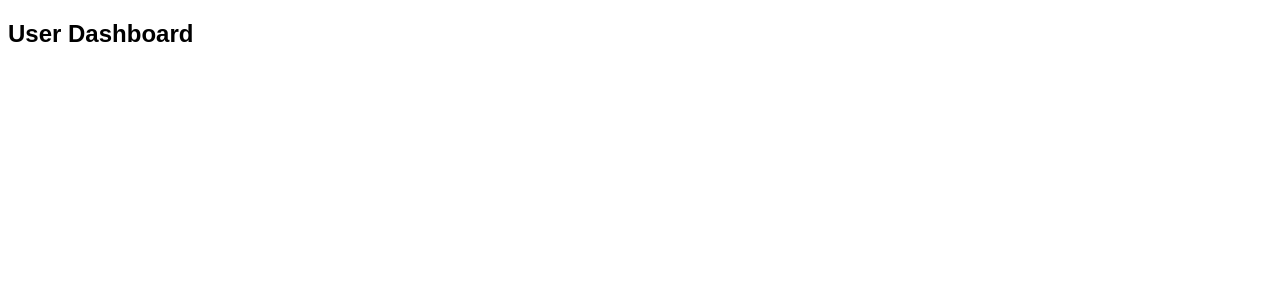
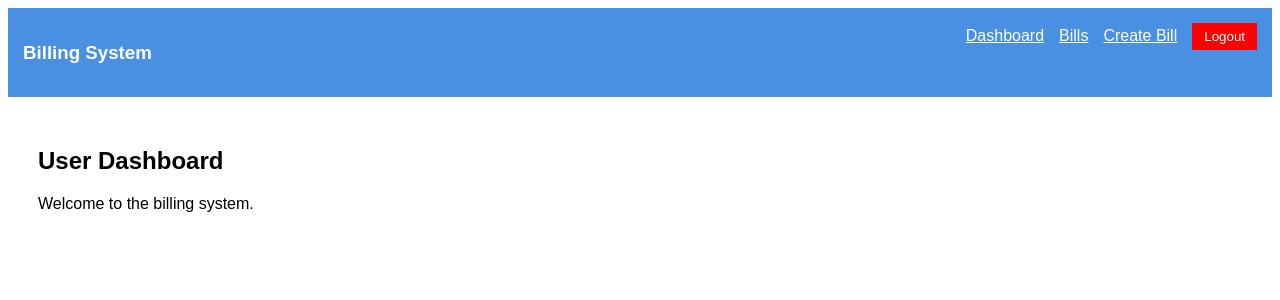
Before and after one commit to Shubhamdhiman16/PEP-repo, a React app in the folder frontend/billing-frontend/: page /dashboard in a window 1280 px wide. Shown: the top 300 px of the page. Built offline with nearby package versions, Linux system fonts and the light colour scheme; sample sign-in values are in the browser's storage; the HTML template or start-up script is replaced by a standard one.

Commit message:
Add navbar and improve dashboard layout

```diff
--- /dev/null
+++ b/frontend/billing-frontend/src/components/Navbar.jsx
@@ -0,0 +1,56 @@
+import { Link, useNavigate } from "react-router-dom";
+
+function Navbar() {
+  const navigate = useNavigate();
+
+  const handleLogout = () => {
+    localStorage.removeItem("token");
+    navigate("/");
+  };
+
+  return (
+    <nav
+      style={{
+        padding: "15px",
+        background: "#4a90e2",
+        color: "white",
+        display: "flex",
+        justifyContent: "space-between",
+      }}
+    >
+      <h3>Billing System</h3>
+
+      <div>
+        <Link to="/dashboard" style={{ color: "white", marginRight: "15px" }}>
+          Dashboard
+        </Link>
+
+        <Link to="/bills" style={{ color: "white", marginRight: "15px" }}>
+          Bills
+        </Link>
+
+        <Link
+          to="/create-bill"
+          style={{ color: "white", marginRight: "15px" }}
+        >
+          Create Bill
+        </Link>
+
+        <button
+          onClick={handleLogout}
+          style={{
+            background: "red",
+            color: "white",
+            border: "none",
+            padding: "6px 12px",
+            cursor: "pointer",
+          }}
+        >
+          Logout
+        </button>
+      </div>
+    </nav>
+  );
+}
+
+export default Navbar;
--- a/frontend/billing-frontend/src/pages/Dashboard.jsx
+++ b/frontend/billing-frontend/src/pages/Dashboard.jsx
@@ -1,7 +1,13 @@
+import Navbar from "../components/Navbar";
+
 function Dashboard() {
   return (
     <div>
-      <h2>User Dashboard</h2>
+      <Navbar />
+      <div style={{ padding: "30px" }}>
+        <h2>User Dashboard</h2>
+        <p>Welcome to the billing system.</p>
+      </div>
     </div>
   );
 }
```
